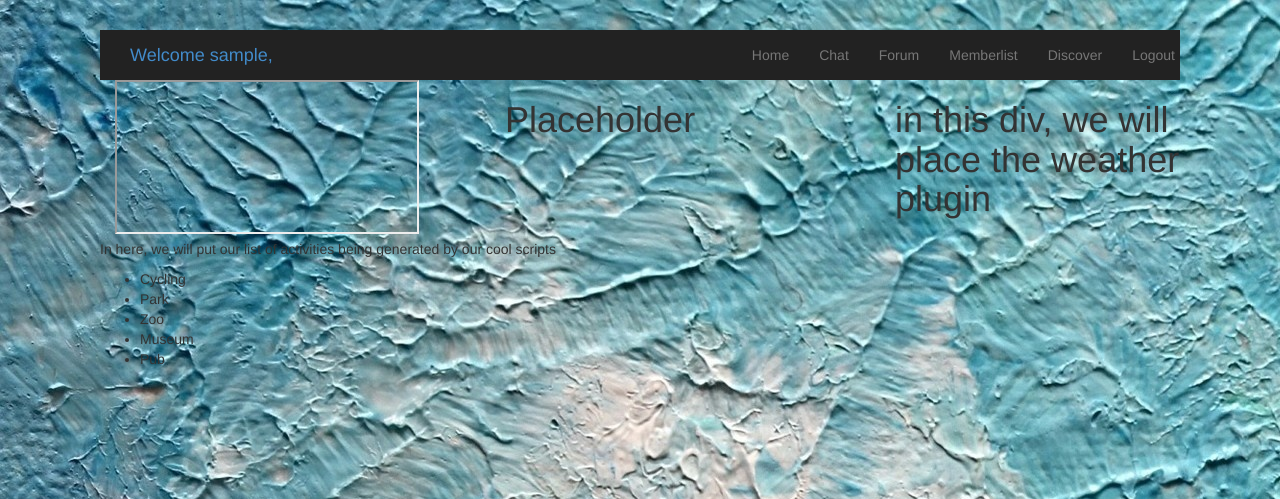
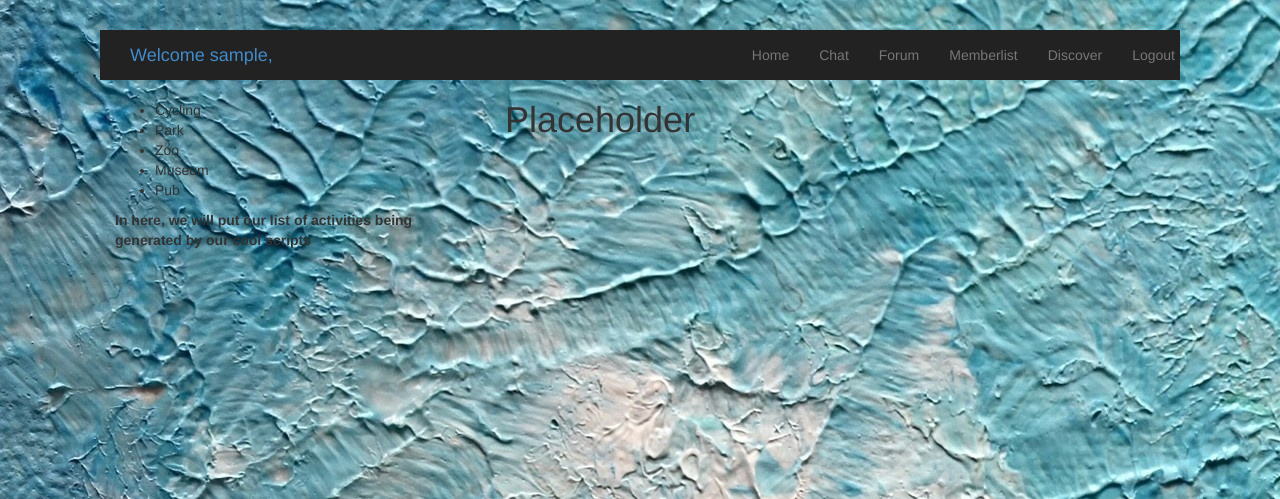
Before and after one commit to arezki1/Travel-Dublin, a PHP site: page /discover.php in a window 1280 px wide. Shown: the top 499 px of the page. Run offline with PHP 8.4, Linux system fonts and the light colour scheme; the visitor is signed in with stand-in values (Sample User, id 1); lists and menus that the app fills with data are empty; some libraries are stand-ins or nearby versions.

Commit message:
moved weather plugin, created placeholder for maps

```diff
--- a/discover.php
+++ b/discover.php
@@ -52,24 +52,23 @@
 		</div>
 	    	<!--nav end-->
 	<body>
-    	    <div class = "container">
+		<div class="container">
 			<!--top row for our maps and plugin-->
-    	        <div class = "row">
-    	            <div class = col-md-4>
-    	                <iframe>
-    	                    <p>In this frame, we will put the google maps functionality</p>
-    	                </iframe>
-    	            </div>
-    	            <div class = col-md-4>
-    	                <h1>Placeholder</h1>
-    	            </div>
-    	            <div class = col-md-4>
-    	                <div><h1>in this div, we will place the weather plugin</h1></div>
-    	            </div>
-    	        </div>
-    	        <!--second row for our list of activities-->
-    	        <div class ="row">
-    	            <p>In here, we will put our list of activities being generated by our cool scripts</p>
+			<div class="row">
+				<div class="col-md-4">
+					</br>
+					<table>
+						<tr>
+
+						</tr>
+
+						<tr>
+
+							<td>
+								<th>
+									In here, we will put our list of activities being generated by our cool scripts
+								</th>
+							</td>
 								<ul>
 									<li>Cycling</li>
 									<li>Park</li>
@@ -77,6 +76,35 @@
 									<li>Museum</li>
 									<li>Pub</li>
 								</ul>
+							<td>
+
+							</td>
+							<td>
+
+							</td>
+						</tr>
+
+					</table>
+				</div>
+				<div class="col-md-4">
+					<h1>Placeholder</h1>
+				</div>
+				<div class="col-md-4">
+
+				</div>
+				</div>
+				<!--second row for our list of activities-->
+				<div class="row">
+					<div class="col-md-4">
+
+					</div>
+					<div class="col-md-4">
+
+					</div>
+					<div class="col-md-4">
+						<div class="powr-weather" id="41ef4f59_1455969059976">
+						</div>
+					</div>
 
 				</div>
 			</div>
```
Also changed, not shown: chat.php (+0 -32 lines), logged.php (+6 -1 lines). Lines whose indentation alone changed are shown as unchanged.
